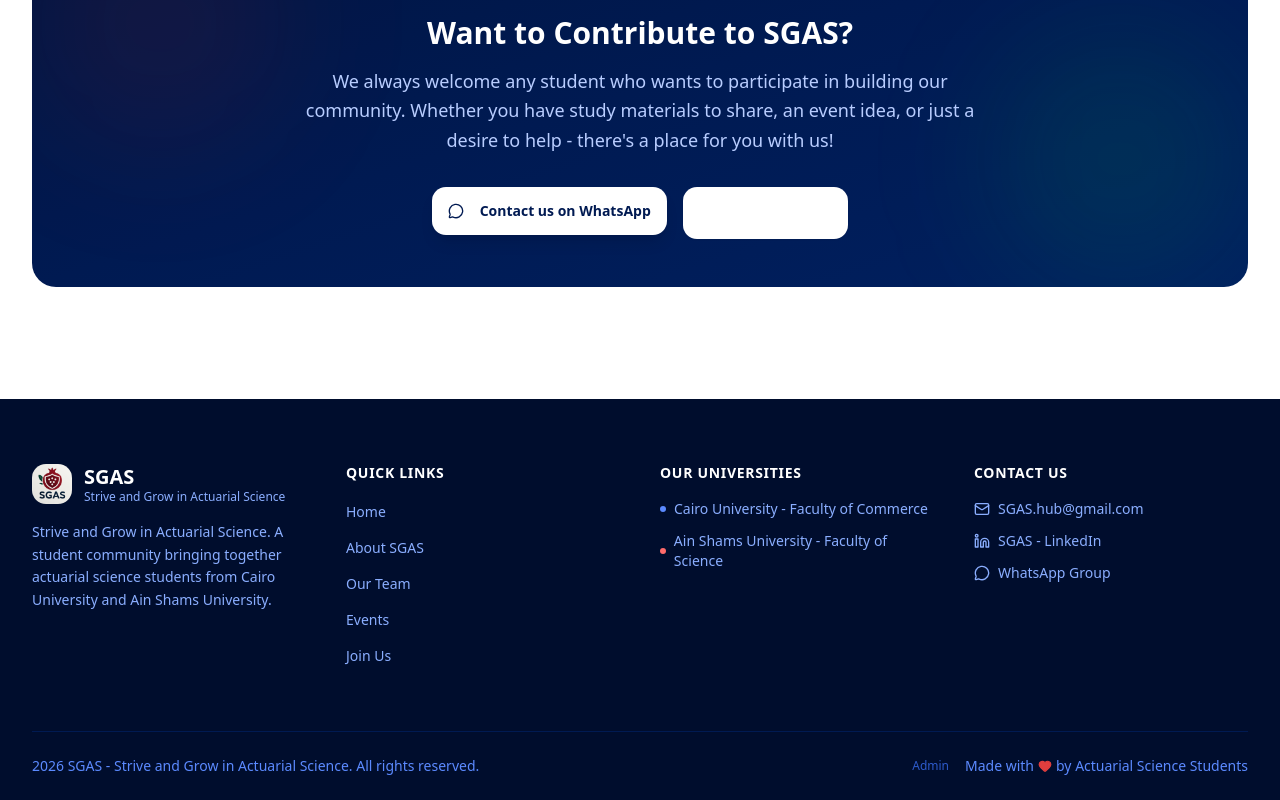
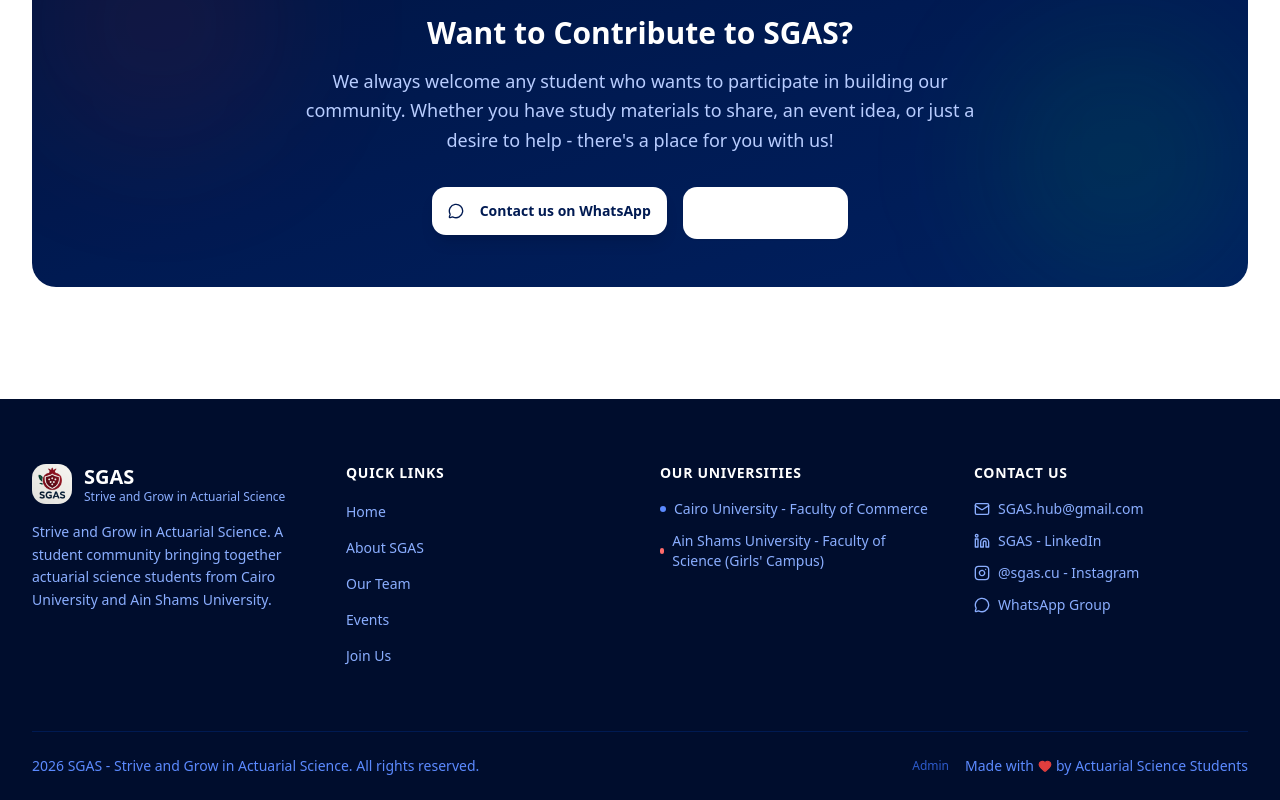
Before and after one commit to JohnnyHany/sgas-website, a Next.js app: page / in a window 1280 px wide. Shown: the part 5470-6270 px from the top of the page. Built offline with nearby package versions, Linux system fonts and the light colour scheme; no server answers; the database is empty.

Commit message:
Update Footer.tsx

```diff
--- a/src/components/sgas/Footer.tsx
+++ b/src/components/sgas/Footer.tsx
@@ -2,7 +2,7 @@
 
 import { useState, useEffect } from "react";
 import Image from "next/image";
-import { Linkedin, MessageCircle, Mail, Heart } from "lucide-react";
+import { Linkedin, Instagram, MessageCircle, Mail, Heart } from "lucide-react";
 import { useLang } from "@/components/sgas/LanguageProvider";
 import { useAdmin } from "@/components/sgas/AdminProvider";
 import { translations } from "@/lib/i18n";
@@ -16,7 +16,9 @@
   return (
     <footer className="bg-brand-950 text-white">
       <div className="max-w-7xl mx-auto px-4 sm:px-6 lg:px-8">
+        {/* Main Footer */}
         <div className="py-12 sm:py-16 grid sm:grid-cols-2 lg:grid-cols-4 gap-10">
+          {/* Brand */}
           <div className="lg:col-span-1">
             <div className="flex items-center gap-3 mb-4">
               <div className="relative w-10 h-10 rounded-xl overflow-hidden">
@@ -34,6 +36,7 @@
             </p>
           </div>
 
+          {/* Quick Links */}
           <div>
             <h4 className="text-sm font-bold text-white uppercase tracking-wider mb-4">
               {f.quickLinks[lang]}
@@ -58,6 +61,7 @@
             </ul>
           </div>
 
+          {/* Universities */}
           <div>
             <h4 className="text-sm font-bold text-white uppercase tracking-wider mb-4">
               {f.ourUniversities[lang]}
@@ -69,11 +73,12 @@
               </li>
               <li className="flex items-center gap-2 text-brand-300 text-sm">
                 <span className="w-1.5 h-1.5 rounded-full bg-red-brand-400" />
-                {lang === "en" ? "Ain Shams University" : "جامعة عين شمس"} - {lang === "en" ? "Faculty of Science" : "كلية العلوم"}
+                {lang === "en" ? "Ain Shams University" : "جامعة عين شمس"} - {lang === "en" ? "Faculty of Science (Girls' Campus)" : "كلية العلوم (حرم البنات)"}
               </li>
             </ul>
           </div>
 
+          {/* Contact */}
           <div>
             <h4 className="text-sm font-bold text-white uppercase tracking-wider mb-4">
               {f.contactUs[lang]}
@@ -101,6 +106,17 @@
               </li>
               <li>
                 <a
+                  href="https://www.instagram.com/sgas.cu"
+                  target="_blank"
+                  rel="noopener noreferrer"
+                  className="flex items-center gap-2 text-brand-300 hover:text-white transition-colors text-sm"
+                >
+                  <Instagram className="h-4 w-4" />
+                  @sgas.cu - Instagram
+                </a>
+              </li>
+              <li>
+                <a
                   href="https://chat.whatsapp.com/GFwGss82nOQKnsHn6l88vE"
                   target="_blank"
                   rel="noopener noreferrer"
@@ -114,6 +130,7 @@
           </div>
         </div>
 
+        {/* Bottom Bar */}
         <div className="py-6 border-t border-brand-800 flex flex-col sm:flex-row items-center justify-between gap-4">
           <p className="text-sm text-brand-400">
             {f.copyright[lang](new Date().getFullYear().toString())}
```
